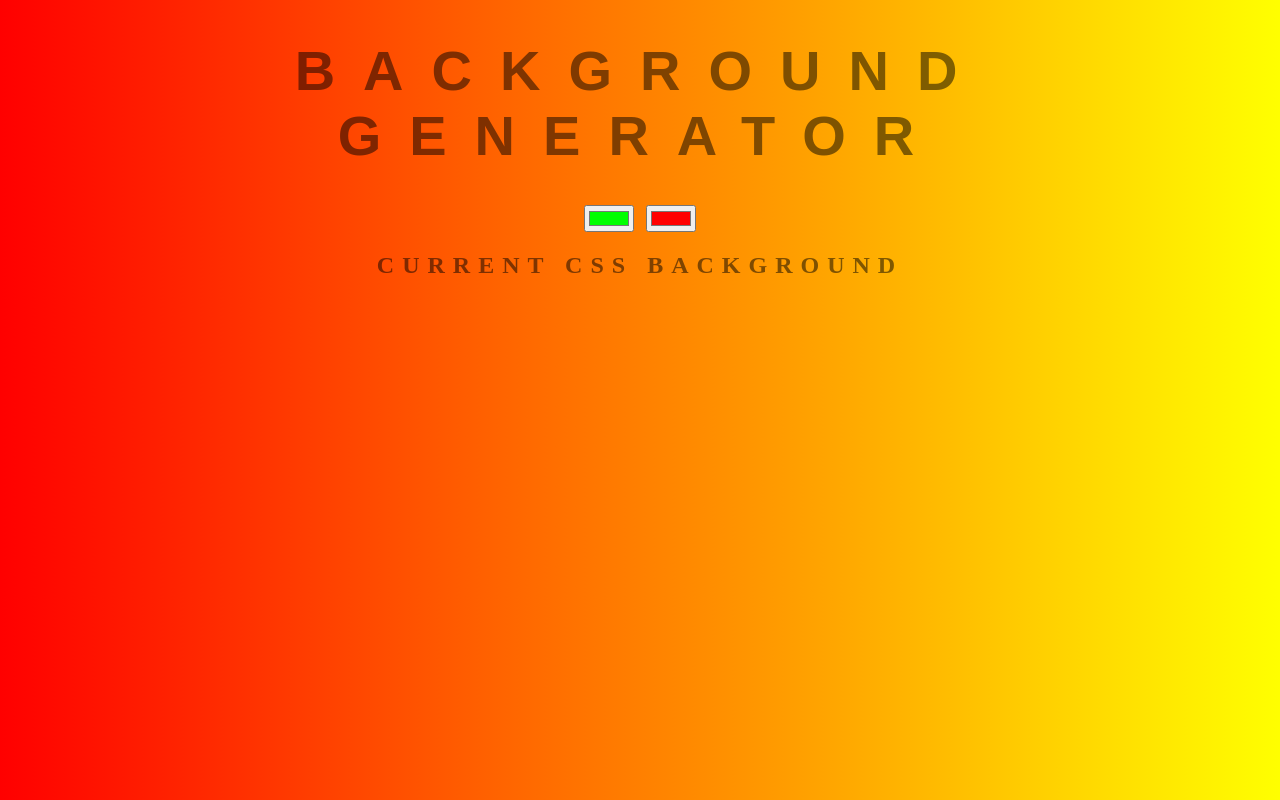
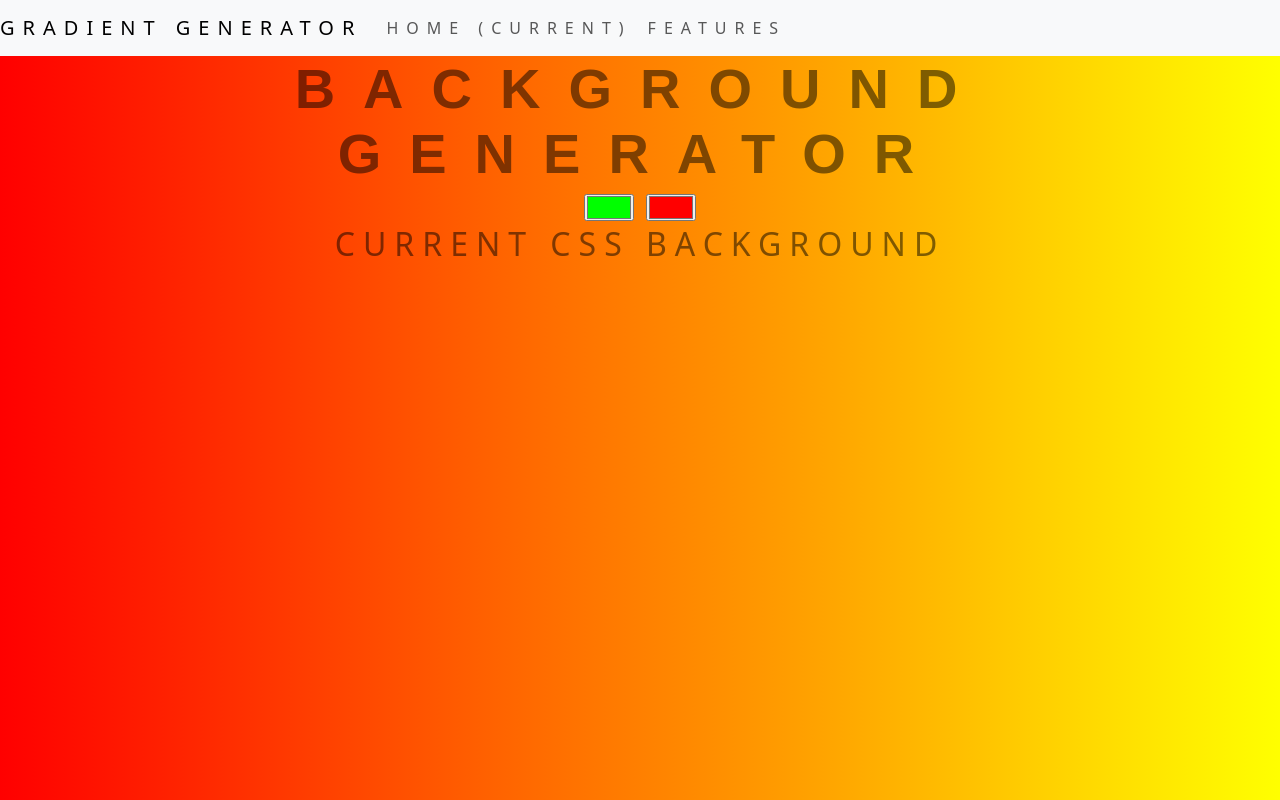
Before and after one commit to pranav-lad/css-gradient, a plain HTML site: page index.html in a window 1280 px wide. Drawn offline with nearby package versions, Linux system fonts and the light colour scheme.

Commit message:
Update index.html

```diff
--- a/index.html
+++ b/index.html
@@ -6,14 +6,31 @@
         <title>
                Gradient Background
         </title>
+        <link href="https://cdn.jsdelivr.net/npm/bootstrap@5.3.0-alpha1/dist/css/bootstrap.min.css" rel="stylesheet" integrity="sha384-GLhlTQ8iRABdZLl6O3oVMWSktQOp6b7In1Zl3/Jr59b6EGGoI1aFkw7cmDA6j6gD" crossorigin="anonymous">
         <link rel="stylesheet" href="style.css">
     </head>
     <body id="gradient">
+            <nav class="navbar navbar-expand-lg navbar-light bg-light">
+  <a class="navbar-brand" href="#">Gradient Generator</a>
+  <button class="navbar-toggler" type="button" data-toggle="collapse" data-target="#navbarNav" aria-controls="navbarNav" aria-expanded="false" aria-label="Toggle navigation">
+    <span class="navbar-toggler-icon"></span>
+  </button>
+  <div class="collapse navbar-collapse" id="navbarNav">
+    <ul class="navbar-nav">
+      <li class="nav-item active">
+        <a class="nav-link" href="#">Home <span class="sr-only">(current)</span></a>
+      </li>
+      <li class="nav-item">
+        <a class="nav-link" href="#">Features</a>
+      </li>
+    </ul>
+  </div>
+</nav>
             <h1>Background Generator</h1>
             <input class="color1" type="color" name="color1" value="#00ff00">
             <input class="color2" type="color" name="color2" value="#ff0000">
             <h2>Current CSS Background</h2>
             <h3></h3>
-            <script type="text/javascript"  src="script2.js"></script>
+            <script type="text/javascript" src="script2.js"></script>
     </body>
 </html>
```
